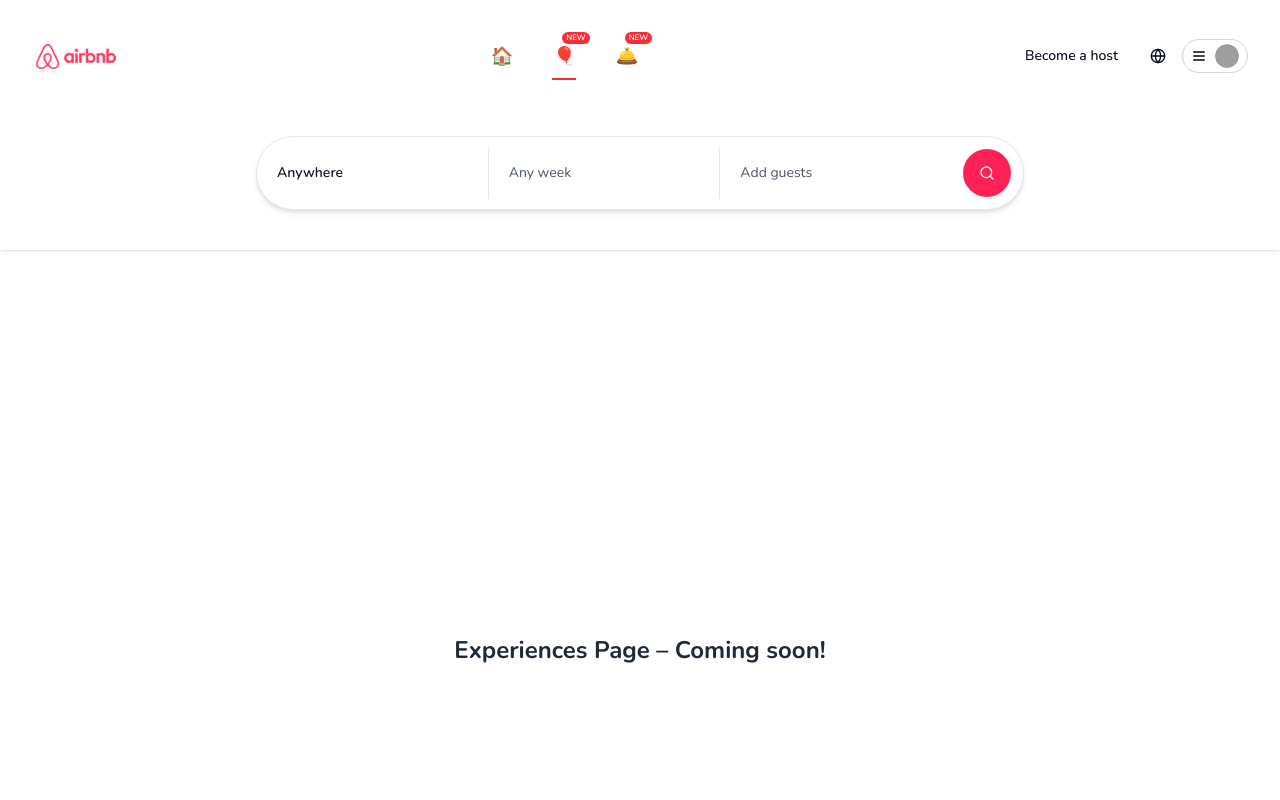
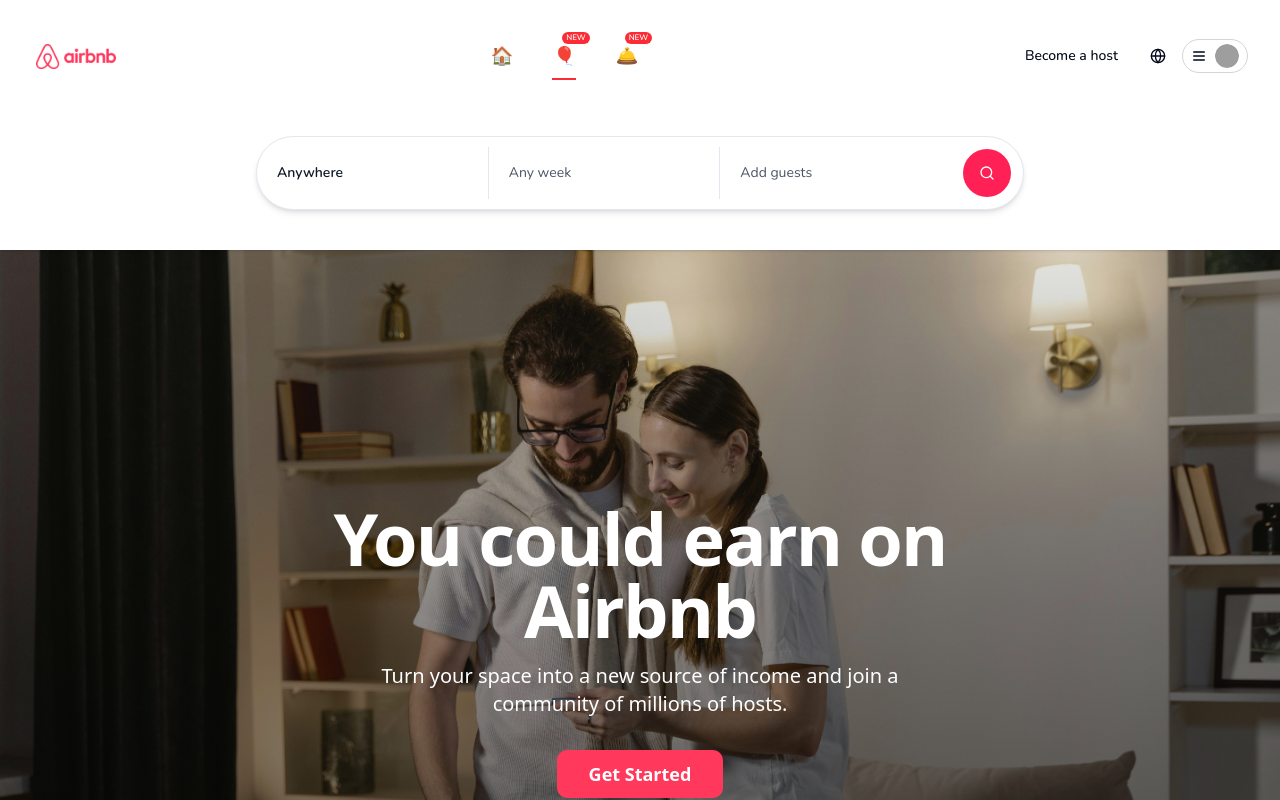
Before and after one commit to AYOU-pixel/Airbnb-Clone, a Next.js app: page /experiences in a window 1280 px wide. Shown: the top 800 px of the page. Built offline with nearby package versions, Linux system fonts and the light colour scheme; no server answers; grey boxes are pictures that could not be loaded.

Commit message:
add help page

```diff
--- a/app/components/Navbar/UserMenu.tsx
+++ b/app/components/Navbar/UserMenu.tsx
@@ -51,12 +51,14 @@ export function UserMenu() {
           <Menu className="w-3 h-3 sm:w-4 sm:h-4" />
           <Avatar className="w-5 h-5 sm:w-6 sm:h-6">
             {userImage ? (
+              // eslint-disable-next-line @next/next/no-img-element
               <img
                 src={userImage}
                 alt={userName}
                 className="rounded-full w-full h-full object-cover"
               />
             ) : (
+              // eslint-disable-next-line @next/next/no-img-element
               <img
                 src={`https://ui-avatars.com/api/?name=${encodeURIComponent(
                   userName || "User"
@@ -114,11 +116,7 @@ export function UserMenu() {
 
           <DropdownMenuSeparator />
 
-          <Link href="/manage">
-            <DropdownMenuItem className="cursor-pointer text-sm">
-              Manage listings
-            </DropdownMenuItem>
-          </Link>
+
 
           <Link href="/host">
             <DropdownMenuItem className="cursor-pointer text-sm">
--- a/app/experiences/page.tsx
+++ b/app/experiences/page.tsx
@@ -1,7 +1,6 @@
+import HostPage from "../host/page";
 export default function ExperiencesPage() {
   return (
-    <div className="min-h-screen flex items-center justify-center text-2xl font-bold text-gray-800">
-      Experiences Page – Coming soon!
-    </div>
+    <HostPage />
   );
 }
--- a/app/manage/page.tsx
+++ /dev/null
@@ -1,7 +0,0 @@
-export default function ManagePage() {
-  return (
-    <div className="p-10 text-center text-2xl font-bold">
-      Manage Listings Page – Coming soon!
-    </div>
-  );
-}
--- a/app/services/page.tsx
+++ b/app/services/page.tsx
@@ -1,7 +1,6 @@
+import HelpCenter from "../help/page";
 export default function ServicesPage() {
   return (
-    <div className="min-h-screen flex items-center justify-center text-2xl font-bold text-gray-800">
-      Services Page – Coming soon!
-    </div>
+    <HelpCenter />
   );
 }
```
